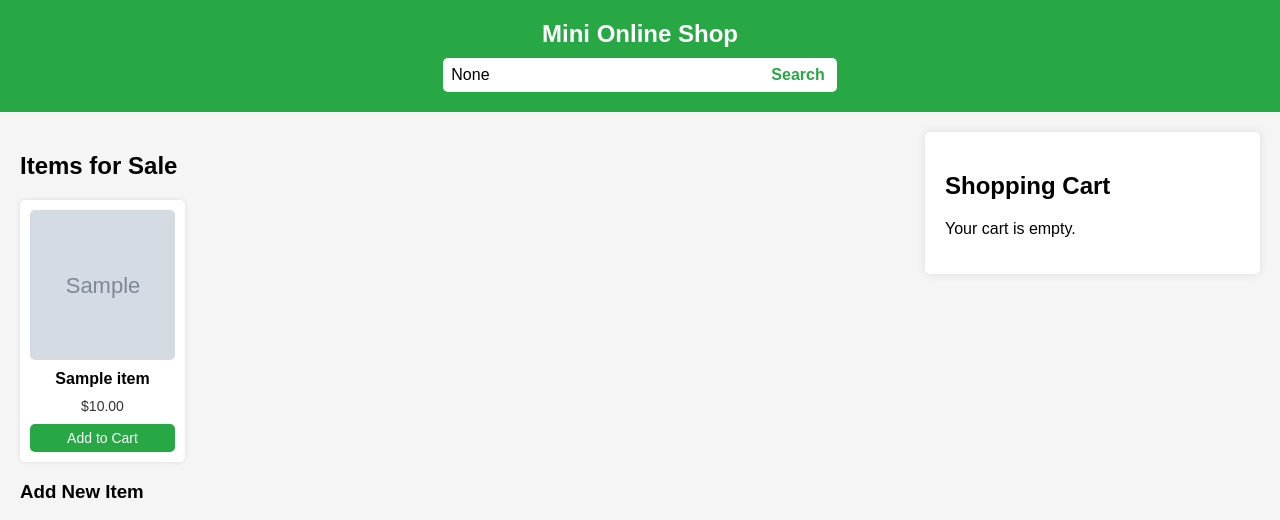
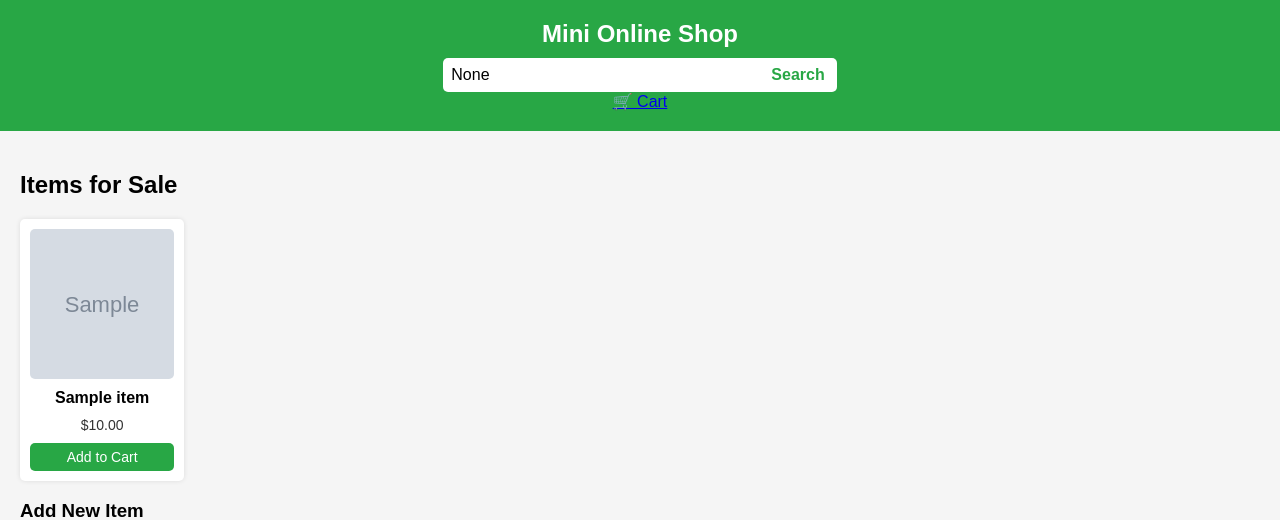
Before and after one commit to Jensen-creator/my--flask-pwa, a Flask app: page / in a window 1280 px wide. Shown: the top 520 px of the page. Run offline with Flask 3, Linux system fonts and the light colour scheme; tables that the repository leaves empty hold one stand-in row (values such as "Sample post"); grey boxes marked "Sample" are stand-in pictures.

Commit message:
Update index.html

```diff
--- a/templates/index.html
+++ b/templates/index.html
@@ -1,22 +1,27 @@
 <!DOCTYPE html>
-<html>
+<html lang="en">
 <head>
+    <meta charset="UTF-8">
+    <meta name="viewport" content="width=device-width, initial-scale=1.0, maximum-scale=1.0, user-scalable=no">
     <title>Mini Online Shop</title>
-    <!-- Mobile viewport -->
-    <meta name="viewport" content="width=device-width, initial-scale=1.0, maximum-scale=1.0, user-scalable=no">
     <link rel="stylesheet" href="{{ url_for('static', filename='style.css') }}">
 </head>
 <body>
     <header>
         <h1>Mini Online Shop</h1>
-        <form method="GET" class="search-bar">
-            <input type="text" name="search" placeholder="Search items..." value="{{ request.args.get('search') }}">
-            <button type="submit">Search</button>
-        </form>
+        <div class="header-buttons">
+            <!-- Search Bar -->
+            <form method="GET" class="search-bar">
+                <input type="text" name="search" placeholder="Search items..." value="{{ request.args.get('search') }}">
+                <button type="submit">Search</button>
+            </form>
+            <!-- Cart Button -->
+            <a href="{{ url_for('cart') }}" class="cart-button">🛒 Cart</a>
+        </div>
     </header>
 
     <main>
-        <!-- Items for Sale -->
+        <!-- Items Section -->
         <section class="items">
             <h2>Items for Sale</h2>
             <div class="item-grid">
@@ -34,6 +39,7 @@
                 {% endfor %}
             </div>
 
+            <!-- Add Item Form -->
             <h3>Add New Item</h3>
             <form method="POST" enctype="multipart/form-data" class="add-form">
                 <input type="hidden" name="action" value="add_item">
@@ -43,24 +49,6 @@
                 <button type="submit">Add Item</button>
             </form>
         </section>
-
-        <!-- Shopping Cart -->
-        <section class="cart">
-            <h2>Shopping Cart</h2>
-            {% if cart_items %}
-            <ul>
-                {% for item in cart_items %}
-                <li>
-                    {{ item[1] }} - ${{ "%.2f"|format(item[2]) }}
-                    <a href="/?remove_from_cart={{ item[0] }}" class="remove">Remove</a>
-                </li>
-                {% endfor %}
-            </ul>
-            <h3>Total: ${{ "%.2f"|format(total) }}</h3>
-            {% else %}
-            <p>Your cart is empty.</p>
-            {% endif %}
-        </section>
     </main>
 </body>
 </html>
```
